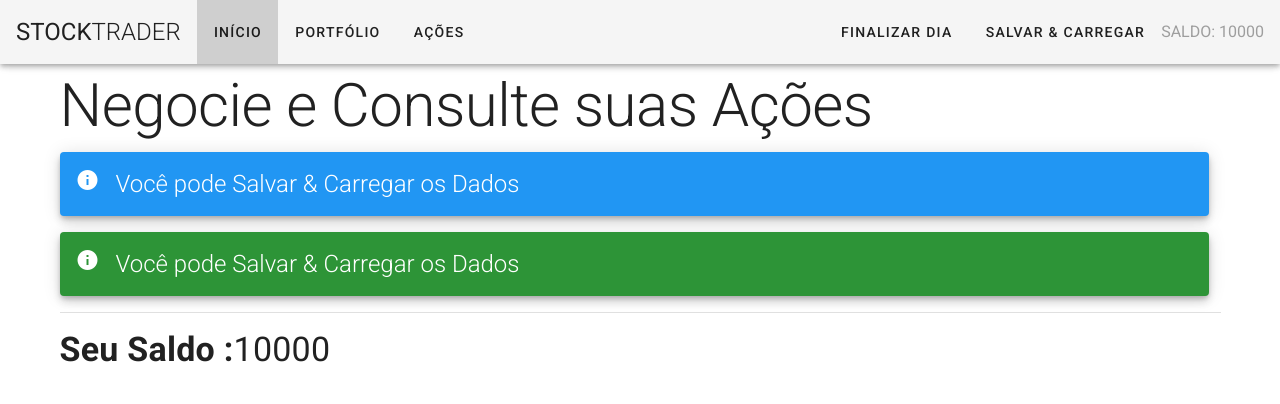
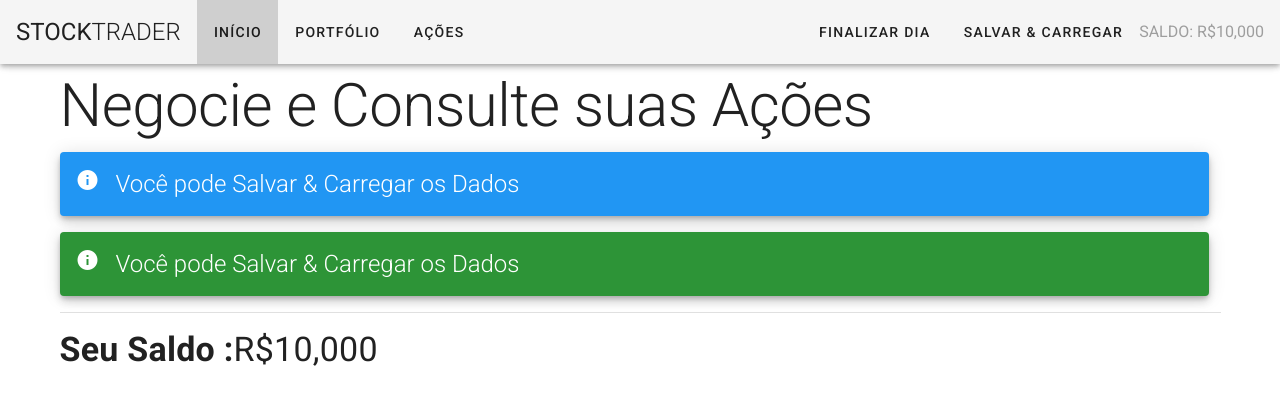
Before and after one commit to CURSOSDEVS/VUE-JS-PROJETO-STOCK-TRADER, a Vue app in the folder stock-trader/: page / in a window 1280 px wide. Shown: the top 404 px of the page. Built offline with nearby package versions, Linux system fonts and the light colour scheme.

Commit message:
Criando filtro para mostrar valores monetários

```diff
--- a/stock-trader/src/components/Cp-Header.vue
+++ b/stock-trader/src/components/Cp-Header.vue
@@ -31,7 +31,7 @@
             </v-menu>
             <v-layout align-center>
                 <span class="text-uppercase grey--text text--darken2">
-                    Saldo: {{funds}}
+                    Saldo: {{ funds | currency }}
                 </span>
             </v-layout>
         </v-toolbar-items>
--- a/stock-trader/src/components/Cp-Home.vue
+++ b/stock-trader/src/components/Cp-Home.vue
@@ -11,7 +11,9 @@
         </v-alert>
 
         <v-divider class="my-4"></v-divider>
-        <p class="display-1"><strong>Seu Saldo :</strong>{{ funds}}</p>
+        <p class="display-1">
+            <strong>Seu Saldo :</strong>{{ funds | currency}}
+        </p>
     </div>
 </template>
 
--- a/stock-trader/src/components/portfolio/Cp-Stock-Portfolio.vue
+++ b/stock-trader/src/components/portfolio/Cp-Stock-Portfolio.vue
@@ -5,7 +5,7 @@
                 <strong>
                     {{stock.name}}
                     <small>
-                        (Preco: {{stock.price}} | Qtde: {{stock.quantity}})
+                        (Preco: {{stock.price | currency}} | Qtde: {{stock.quantity}})
                     </small>
                 </strong>
             </v-card-title>
--- a/stock-trader/src/components/stocks/Cp-Stock.vue
+++ b/stock-trader/src/components/stocks/Cp-Stock.vue
@@ -2,7 +2,7 @@
     <v-flex class="pr-3 pt-3" xs12 md6 lg4>
         <v-card class="green darken-3 white--text">
             <v-card-title class="headline">
-                <strong>{{stock.name}} <small>(Preco: {{stock.price}})</small></strong>
+                <strong>{{stock.name}} <small>(Preco: {{stock.price | currency}})</small></strong>
             </v-card-title>
         </v-card>
         <v-card>
--- a/stock-trader/src/main.js
+++ b/stock-trader/src/main.js
@@ -7,6 +7,10 @@
 
 Vue.config.productionTip = false
 
+Vue.filter('currency', value=>{
+    return 'R$' + value.toLocaleString()
+})
+
 new Vue({
   router,
   store,
```
Also changed, not shown: 1 other file (tests, documents, lock files or other folders).
